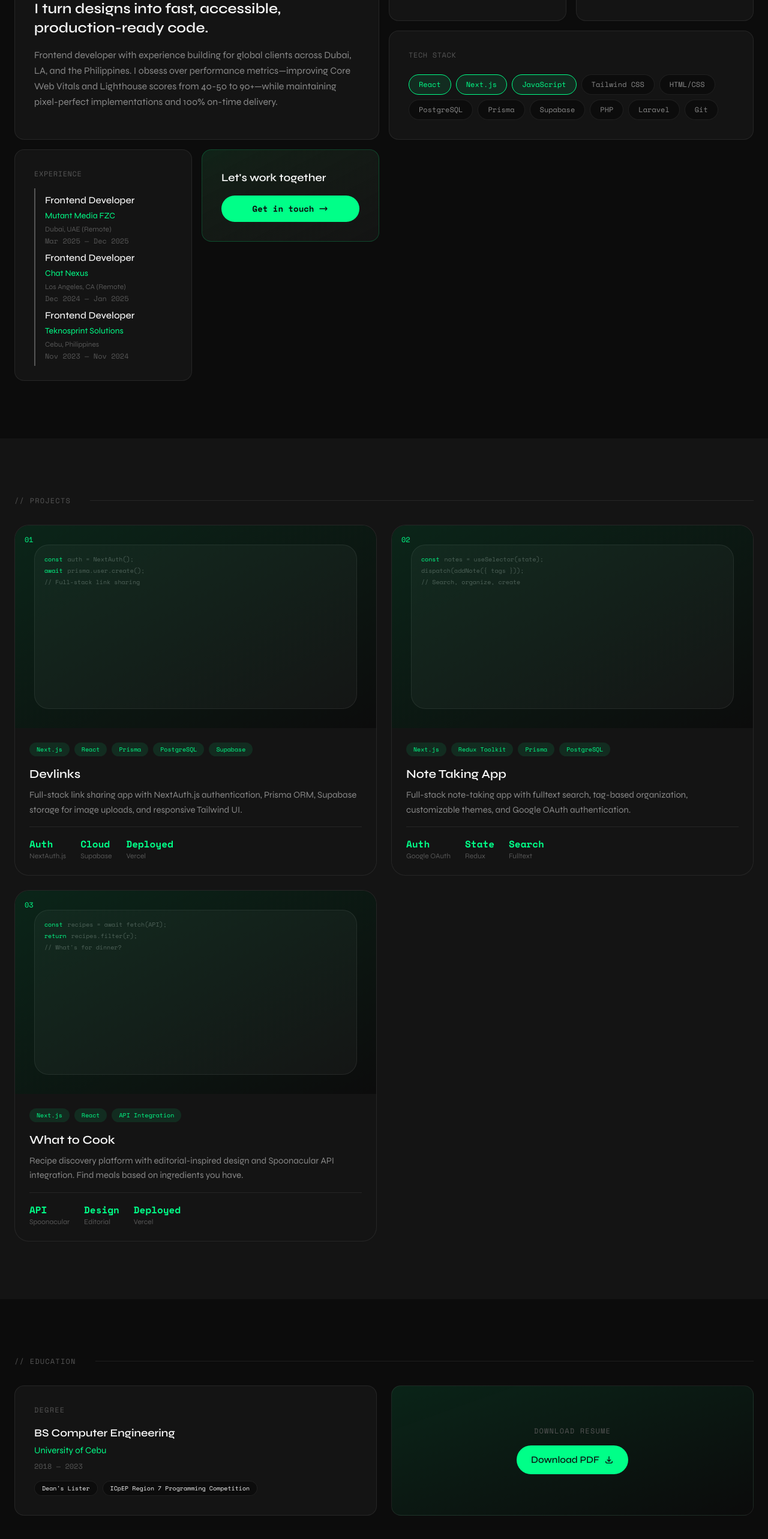
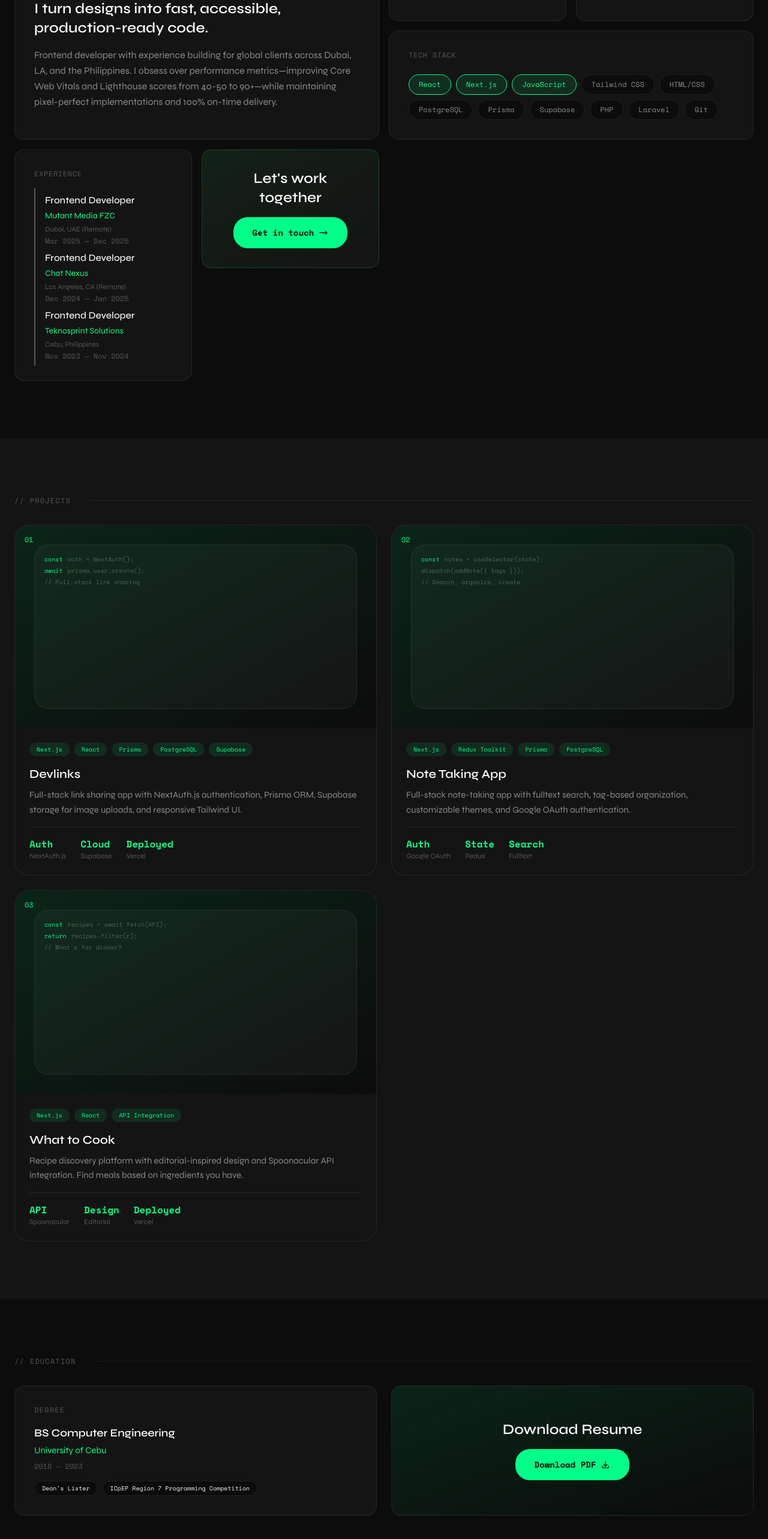
Before and after one commit to j0hnr0/portfolio, a Next.js app: page / in a window 1280 px wide. Shown: the part 1098-3664 px from the top of the page at 60% size. Built offline with nearby package versions, Linux system fonts and the light colour scheme.

Commit message:
animation fixes

```diff
--- a/app/(home)/_components/effects/PageLoader.js
+++ b/app/(home)/_components/effects/PageLoader.js
@@ -4,7 +4,7 @@ import { useEffect, useState } from 'react';
 
 export default function PageLoader() {
   const [isLoading, setIsLoading] = useState(true);
-  const [progress, setProgress] = useState(0);
+  const [isHiding, setIsHiding] = useState(false);
 
   useEffect(() => {
     const prefersReducedMotion = window.matchMedia('(prefers-reduced-motion: reduce)').matches;
@@ -13,22 +13,20 @@ export default function PageLoader() {
       return () => clearTimeout(timeout);
     }
 
-    const duration = 1500;
-    const startTime = performance.now();
+    // Wait for animation to complete (2s) then start fade out
+    const hideTimeout = setTimeout(() => {
+      setIsHiding(true);
+    }, 2000);
 
-    const animateProgress = (currentTime) => {
-      const elapsed = currentTime - startTime;
-      const newProgress = Math.min((elapsed / duration) * 100, 100);
-      setProgress(newProgress);
+    // Remove loader after fade out (500ms)
+    const removeTimeout = setTimeout(() => {
+      setIsLoading(false);
+    }, 2500);
 
-      if (newProgress < 100) {
-        requestAnimationFrame(animateProgress);
-      } else {
-        setTimeout(() => setIsLoading(false), 300);
-      }
+    return () => {
+      clearTimeout(hideTimeout);
+      clearTimeout(removeTimeout);
     };
-
-    requestAnimationFrame(animateProgress);
   }, []);
 
   if (!isLoading) return null;
@@ -36,7 +34,7 @@ export default function PageLoader() {
   return (
     <div
       className={`fixed inset-0 z-[10000] bg-bg flex flex-col items-center justify-center gap-8 transition-opacity duration-500 ${
-        progress >= 100 ? 'opacity-0 pointer-events-none' : 'opacity-100'
+        isHiding ? 'opacity-0 pointer-events-none' : 'opacity-100'
       }`}
     >
       <span className="font-mono text-sm text-accent tracking-[0.2em]">
@@ -44,10 +42,23 @@ export default function PageLoader() {
       </span>
       <div className="w-[200px] h-0.5 bg-border relative overflow-hidden">
         <div
-          className="absolute left-0 top-0 h-full bg-accent transition-all duration-100"
-          style={{ width: `${progress}%` }}
+          className="absolute left-0 top-0 h-full bg-accent animate-loader-progress"
         />
       </div>
+
+      <style jsx>{`
+        @keyframes loaderProgress {
+          from {
+            width: 0%;
+          }
+          to {
+            width: 100%;
+          }
+        }
+        .animate-loader-progress {
+          animation: loaderProgress 2s ease forwards;
+        }
+      `}</style>
     </div>
   );
 }
--- a/app/(home)/_components/sections/About.js
+++ b/app/(home)/_components/sections/About.js
@@ -140,14 +140,13 @@ export default function About() {
 
           {/* Card 6 - CTA Card (Small) */}
           <FadeInSection delay={500}>
-            <MouseGlowCard className="bento-card h-full bg-linear-to-br from-accent-dim to-bg-card border border-accent/20 rounded-2xl p-6 md:p-8 hover:border-accent/40 hover:-translate-y-1.5 transition-all duration-300">
-              <div className="flex flex-col h-full justify-between">
-                <h4 className="text-lg font-semibold mb-4">
+            <MouseGlowCard className="bento-card h-full bg-linear-to-br from-accent-dim to-bg-card border border-accent/20 rounded-2xl p-6 md:p-8 hover:border-accent/40 hover:-translate-y-1.5 transition-all duration-300" contentClassName="flex flex-col h-full justify-center items-center text-center">
+                <h3 className="text-2xl font-semibold mb-4">
                   Let&apos;s work together
-                </h4>
+                </h3>
                 <Link
                   href="#contact"
-                  className="bg-accent text-bg px-6 py-3 rounded-lg font-mono text-sm font-bold hover:bg-accent/90 hover:scale-105 transition-all flex items-center justify-center gap-2 group"
+                  className="inline-flex items-center gap-2 bg-accent text-bg font-mono text-sm font-bold px-8 py-4 rounded-lg hover:scale-105 hover:shadow-[0_0_30px_var(--color-accent-glow)] transition-all duration-300 group"
                 >
                   Get in touch
                   <svg
@@ -165,7 +164,6 @@ export default function About() {
                     />
                   </svg>
                 </Link>
-              </div>
             </MouseGlowCard>
           </FadeInSection>
         </div>
--- a/app/(home)/_components/sections/Education.js
+++ b/app/(home)/_components/sections/Education.js
@@ -2,6 +2,7 @@
 
 import SectionHeader from '@/app/(home)/_components/ui/SectionHeader';
 import FadeInSection from '@/app/(home)/_components/ui/FadeInSection';
+import MouseGlowCard from '@/app/(home)/_components/ui/MouseGlowCard';
 
 export default function Education() {
   return (
@@ -14,7 +15,7 @@ export default function Education() {
         <div className="grid md:grid-cols-2 gap-4 md:gap-6">
           {/* Education Card */}
           <FadeInSection delay={0}>
-            <div className="h-full bg-bg-card border border-border rounded-2xl p-6 md:p-8 flex flex-col justify-center hover:bg-bg-card-hover hover:border-accent/30 hover:-translate-y-1.5 transition-all duration-300">
+            <MouseGlowCard className="h-full bg-bg-card border border-border rounded-2xl p-6 md:p-8 hover:bg-bg-card-hover hover:border-accent/30 hover:-translate-y-1.5 transition-all duration-300" contentClassName="flex flex-col justify-center">
               <h3 className="font-mono text-xs text-text-muted uppercase tracking-widest mb-4">
                 Degree
               </h3>
@@ -35,19 +36,19 @@ export default function Education() {
                   ICpEP Region 7 Programming Competition
                 </span>
               </div>
-            </div>
+            </MouseGlowCard>
           </FadeInSection>
 
           {/* Resume CTA Card */}
           <FadeInSection delay={100}>
-            <div className="h-full bg-gradient-to-br from-accent-dim to-transparent border border-border rounded-2xl p-6 md:p-8 flex flex-col justify-center items-center hover:border-accent/30 hover:-translate-y-1.5 transition-all duration-300">
-              <h3 className="font-mono text-xs text-text-muted uppercase tracking-widest mb-4">
+            <MouseGlowCard className="h-full bg-gradient-to-br from-accent-dim to-transparent border border-border rounded-2xl p-6 md:p-8 hover:border-accent/30 hover:-translate-y-1.5 transition-all duration-300" contentClassName="flex flex-col justify-center items-center">
+              <h3 className="text-2xl font-semibold mb-4">
                 Download Resume
               </h3>
               <a
                 href="/Resume.pdf"
                 download
-                className="inline-flex items-center gap-2 bg-accent text-bg font-medium px-6 py-3 rounded-full hover:bg-accent/90 hover:scale-105 transition-all duration-300"
+                className="inline-flex items-center gap-2 bg-accent text-bg font-mono text-sm font-bold px-8 py-4 rounded-lg hover:scale-105 hover:shadow-[0_0_30px_var(--color-accent-glow)] transition-all duration-300"
               >
                 Download PDF
                 <svg
@@ -66,7 +67,7 @@ export default function Education() {
                   />
                 </svg>
               </a>
-            </div>
+            </MouseGlowCard>
           </FadeInSection>
         </div>
       </div>
--- a/app/(home)/_components/ui/FadeInSection.js
+++ b/app/(home)/_components/ui/FadeInSection.js
@@ -10,6 +10,9 @@ const directionClasses = {
   none: '',
 };
 
+// Page loader duration (2000ms progress + 500ms fade)
+const LOADER_DURATION = 2500;
+
 export default function FadeInSection({
   children,
   delay = 0,
@@ -19,14 +22,31 @@ export default function FadeInSection({
 }) {
   const ref = useRef(null);
   const [isVisible, setIsVisible] = useState(false);
+  const [actualDelay, setActualDelay] = useState(0);
+  const mountTime = useRef(null);
+
+  useEffect(() => {
+    mountTime.current = Date.now();
+  }, []);
 
   useEffect(() => {
     const element = ref.current;
-    if (!element) return;
+    if (!element || mountTime.current === null) return;
 
     const observer = new IntersectionObserver(
       ([entry]) => {
         if (entry.isIntersecting) {
+          const timeSinceMount = Date.now() - mountTime.current;
+
+          // If within initial load period, calculate remaining delay
+          // Otherwise, show immediately (user scrolled down later)
+          if (timeSinceMount < LOADER_DURATION) {
+            const remainingLoaderTime = LOADER_DURATION - timeSinceMount;
+            setActualDelay(remainingLoaderTime + delay);
+          } else {
+            setActualDelay(0);
+          }
+
           setIsVisible(true);
           observer.unobserve(element);
         }
@@ -42,7 +62,7 @@ export default function FadeInSection({
     return () => {
       observer.disconnect();
     };
-  }, [threshold]);
+  }, [threshold, delay]);
 
   const initialTransform = directionClasses[direction] || directionClasses.up;
 
@@ -52,7 +72,7 @@ export default function FadeInSection({
       className={`transition-all duration-700 ease-out ${
         isVisible ? 'opacity-100 translate-x-0 translate-y-0' : `opacity-0 ${initialTransform}`
       } ${className}`}
-      style={{ transitionDelay: isVisible ? `${delay}ms` : '0ms' }}
+      style={{ transitionDelay: isVisible ? `${actualDelay}ms` : '0ms' }}
     >
       {children}
     </div>
--- a/app/(home)/_components/ui/MouseGlowCard.js
+++ b/app/(home)/_components/ui/MouseGlowCard.js
@@ -2,7 +2,7 @@
 
 import { useRef, useCallback } from 'react';
 
-export default function MouseGlowCard({ children, className = '' }) {
+export default function MouseGlowCard({ children, className = '', contentClassName = '' }) {
   const cardRef = useRef(null);
 
   const handleMouseMove = useCallback((e) => {
@@ -29,18 +29,18 @@ export default function MouseGlowCard({ children, className = '' }) {
       ref={cardRef}
       onMouseMove={handleMouseMove}
       onMouseLeave={handleMouseLeave}
-      className={`relative overflow-hidden ${className}`}
+      className={`group relative overflow-hidden ${className}`}
       style={{ '--mouse-x': '50%', '--mouse-y': '50%' }}
     >
       {/* Glow effect */}
       <div
-        className="absolute inset-0 opacity-0 hover:opacity-100 transition-opacity duration-300 pointer-events-none rounded-[inherit]"
+        className="absolute inset-0 opacity-0 group-hover:opacity-100 transition-opacity duration-300 pointer-events-none rounded-[inherit]"
         style={{
           background: 'radial-gradient(600px circle at var(--mouse-x) var(--mouse-y), var(--color-accent-dim), transparent 40%)',
         }}
       />
       {/* Card content */}
-      <div className="relative z-10 h-full">
+      <div className={`relative z-10 h-full ${contentClassName}`}>
         {children}
       </div>
     </div>
```
Also changed, not shown: app/(home)/_components/sections/Hero.js (+7 -7 lines), app/(home)/_components/ui/CountUp.js (+34 -8 lines), .claude/settings.local.json (added), 1 other file (tests, documents, lock files or other folders).
